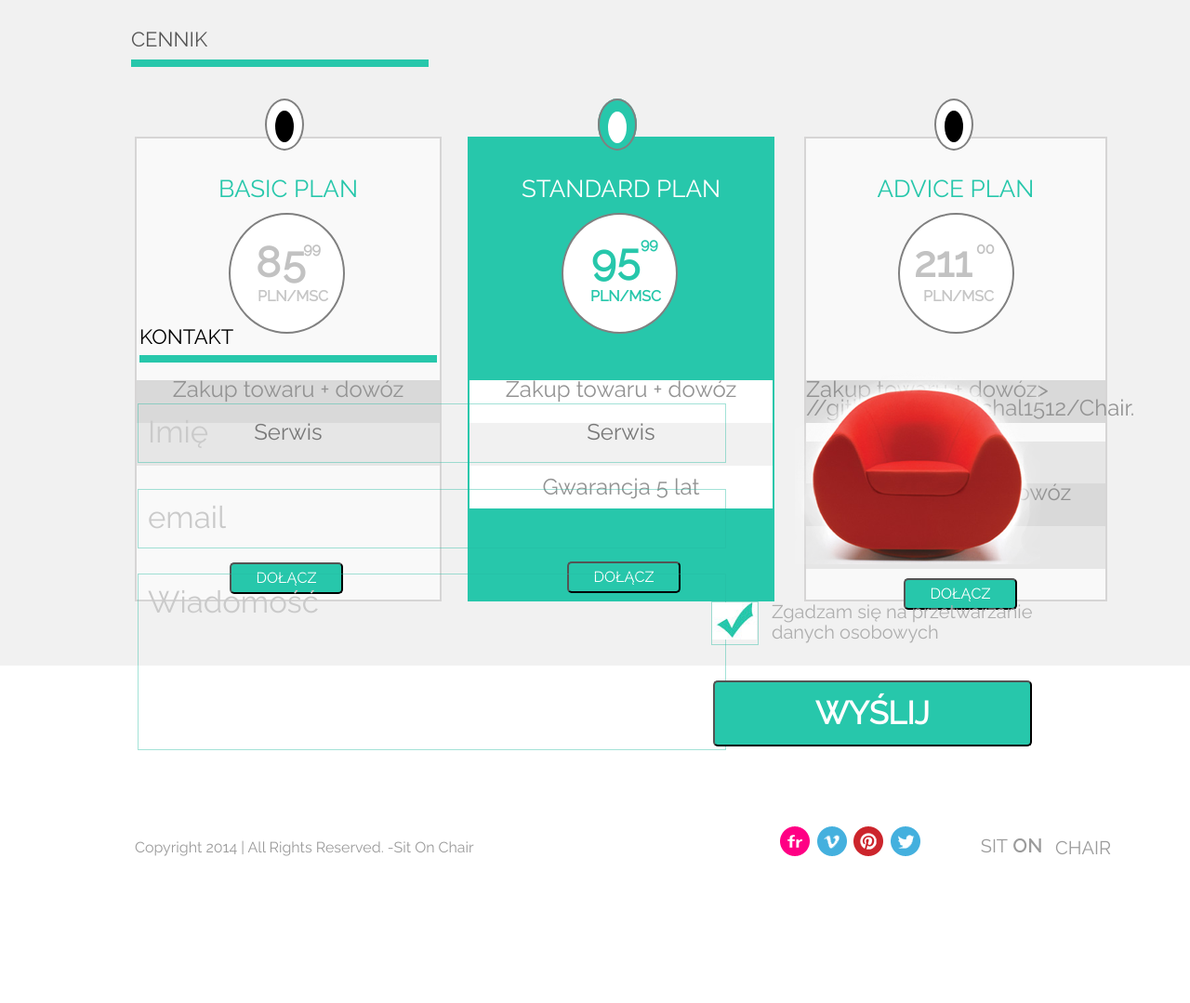
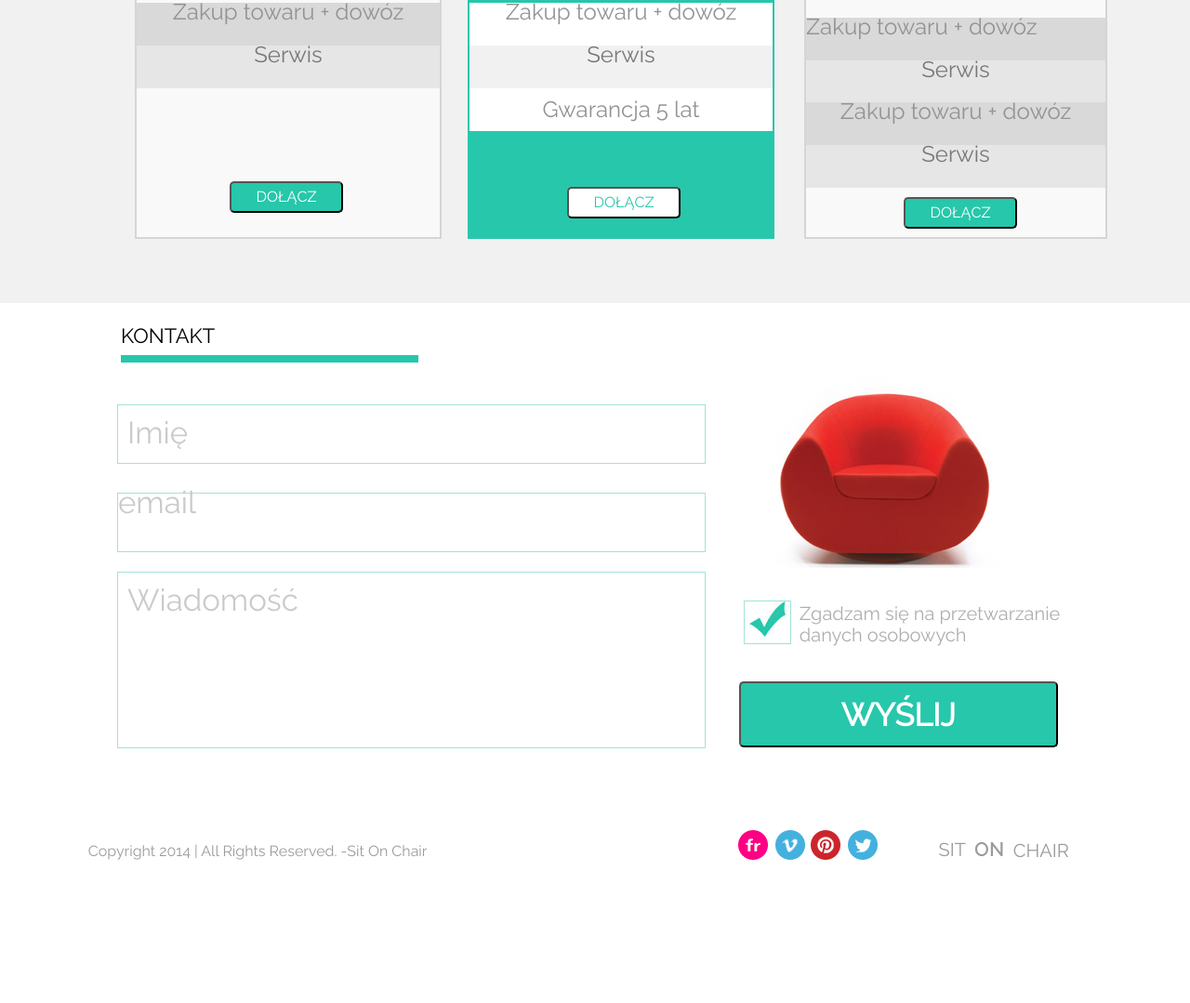
Before and after one commit to Michal1512/Chair, a website built with webpack: page index.html in a window 1280 px wide. Shown: the part 1303-2382 px from the top of the page at 93% size. Built offline with nearby package versions, Linux system fonts and the light colour scheme.

Commit message:
relative

```diff
--- a/index.html
+++ b/index.html
@@ -15,11 +15,17 @@
 <header>
     <nav>
         <p>SIT <span>ON</span> CHAIR</p>
-        <div>
+<!--        <div>-->
             <ul>
-                <li class="NavThree">O&NonBreakingSpace;FIRMIE</li>
+<!--                <div class "dropdown">-->
+                <li>FIRMIE</li>
+<!--                class="dropbtn">O&NonBreakingSpace;-->
+<!--                <div class"dropdowncontent">-->
+<!--        </div>-->
+<!--        </div>-->
                 <li class="NavThree">GALERIA</li>
                 <li class="NavThree">KONTAKT</li>
+
             </ul>
         </div>
 
@@ -28,7 +34,7 @@
 
 </header>
 <section class="sec1">
-    <a class="arrow arr_right"><</a>
+    <a class="arrowleft"><</a>
     <div class="img_container">
         <img src="images/black_chair.png" height="400" width="547">
 
@@ -39,12 +45,13 @@
         </p>
         <p>Lorem ipsum dolor sit amet, consectetur adipiscing elit. Curabitur ornare varius nunc ut
             ultricies. Donec vestibulum augue efficitur, gravida risus ac, pharetra nulla. Aenean a
-            rhoncus tellus, eget bibendum leo. Morbi mollis nisi vel </p>
+            rhoncus tellus, eget bibendum leo. Morbi mollis  </p>
         <button><span>ZOBACZ WIĘCEJ</span></button>
 
 
     </div>
-    <a class="arrow arr_left">></a>
+
+    <a class="arrowright">></a>
 
 </section>
 
@@ -110,9 +117,9 @@
             <div class="Plan">ADVICE PLAN</div>
             <div class="Circle"></div>
             <div class="Cont"><a class="Eight">211</a><span>00</span><a class="PLN">PLN/MSC</a>
-                <div class="Buy">Zakup towaru + dowóz>
-                    <git remote add origin https:>
-                    //github.com/Michal1512/Chair.</git>
+                <div class="Buy">Zakup towaru + dowóz
+                    <git remote add origin https:
+                    //github.com/Michal1512/Chair./git>
                     <div class="Service">Serwis</div>
                     <div class="warranty">Zakup towaru + dowóz</div>
                     <div class="guide">Serwis</div>
@@ -141,7 +148,7 @@
             <div class="Okimg">
                 <div class="Personal"><span>Zgadzam się na przetwarzanie danych osobowych</span>
                 </div>
-                <div class="Border"><img class="Ok" src="images/form_ok.jpg"></div>
+                <div class="Border"><img class="Verified" src="images/form_ok.jpg"></div>
             </div>
             <div class="Send">
                 <button>WYŚLIJ</button>
--- a/resources/css/scss/main/Section1.scss
+++ b/resources/css/scss/main/Section1.scss
@@ -1,16 +1,19 @@
 .sec1 {
     margin: 0 auto;
     Width: 100%;
-    padding: 120px 0;
+    height: 495px;
     background-image: linear-gradient(to top, #d0cfd7 0%, #eeeef0 34%, #fafafa 100%);
     display: flex;
 
-    .arrow{
-        width: 33px;
+    .arrowleft{
+        width: 33%;
         height: 42px;
         color: #24baa0;
         font-size: 78px;
         font-weight: 300;
+        position: relative;
+        left:200px;
+        top:200px;
     }
 
     .img_container {
@@ -31,7 +34,7 @@
 
 
     .Third {
-        Width: 28%;
+        Width: 34%;
         height: 500px;
         text-align: center;
         margin-top: 145px;
@@ -55,7 +58,7 @@
                 font-weight: 700;
             }
         }
-
+    }
         p {
             color: #000000;
             font-size: 14px;
@@ -84,5 +87,17 @@
                 text-transform: uppercase;
             }
         }
-    }
+
+        .arrowright{
+            width: 33%;
+            height: 42px;
+            color: #24baa0;
+            font-size: 78px;
+            font-weight: 300;
+            position: relative;
+            left:0px;
+            top:200px;
+        }
+
+
 }
--- a/resources/css/scss/main/Section3.scss
+++ b/resources/css/scss/main/Section3.scss
@@ -61,8 +61,8 @@
                 border-radius: 50%;
                 height: 130px;
                 width: 125px;
-                position: absolute;
-                top: 80px;
+                position: relative;
+                top: 50px;
                 left: 99px;
             }
 
@@ -71,14 +71,13 @@
 
                 .Eight {
                     width: 50px;
-                    width: 50px;
                     height: 39px;
                     color: #c2c2c2;
                     font-size: 45px;
                     font-weight: 700;
                     line-height: 20px;
                     position: relative;
-                    top: 90px;
+                    bottom:35px;
                     left: 128px;
                 }
 
@@ -90,7 +89,7 @@
                     font-weight: 700;
                     line-height: 20px;
                     position: relative;
-                    top: 90px;
+                    bottom:35px;
                     left: 130px;
                 }
 
@@ -100,7 +99,7 @@
                     font-weight: 700;
                     line-height: 20px;
                     position: relative;
-                    top: 65px;
+                    bottom:70px;
                     left: 128px;
                 }
 
@@ -110,9 +109,9 @@
                     font-weight: 700;
                     line-height: 20px;
                     text-transform: uppercase;
-                    position: absolute;
-                    right: 120px;
-                    top: 160px;
+                    position: relative;
+                    left:55px;
+                    bottom: 10px;
                 }
             }
 
@@ -123,7 +122,7 @@
                 height: 46px;
                 background: #d9d9d9;
                 position: relative;
-                top: 196px;
+                top: 50px;
                 color: #939393;
                 font-size: 24px;
                 font-weight: 400;
@@ -138,7 +137,7 @@
                 height: 46px;
                 background: #e6e6e6;
                 position: relative;
-                top: 196px;
+                top: 50px;
                 color: #787878;
                 font-size: 24px;
                 font-weight: 400;
@@ -161,6 +160,8 @@
                     font-weight: 500;
                     line-height: 20px;
                     text-transform: uppercase;
+                    position: relative;
+                    bottom:150px;
                 }
             }
         }
@@ -182,7 +183,7 @@
             border-radius: 50%;
             position: relative;
             left: 149px;
-            bottom: 210px;
+            bottom:340px;
         }
 
         .Standard {
@@ -218,8 +219,8 @@
                 border-radius: 50%;
                 height: 130px;
                 width: 125px;
-                position: absolute;
-                top: 80px;
+                position: relative;
+                top: 50px;
                 left: 99px;
             }
 
@@ -234,7 +235,7 @@
                     font-weight: 700;
                     line-height: 20px;
                     position: relative;
-                    top: 88px;
+                    bottom:45px;
                     left: 131px;
                 }
 
@@ -246,7 +247,7 @@
                     font-weight: 700;
                     line-height: 20px;
                     position: relative;
-                    top: 87px;
+                    bottom: 50px;
                     left: 132px;
                 }
 
@@ -256,7 +257,7 @@
                     font-weight: 700;
                     line-height: 20px;
                     position: relative;
-                    top: 60px;
+                    bottom: 75px;
                     left: 133px;
                 }
 
@@ -266,9 +267,9 @@
                     font-weight: 700;
                     line-height: 20px;
                     text-transform: uppercase;
-                    position: absolute;
-                    right: 120px;
-                    top: 160px;
+                    position: relative;
+                    left: 55px;
+                    bottom: 10px;
                 }
             }
 
@@ -279,7 +280,7 @@
                 height: 46px;
                 background: white;
                 position: relative;
-                top: 196px;
+                top: 50px;
                 color: #939393;
                 font-size: 24px;
                 font-weight: 400;
@@ -294,7 +295,7 @@
                 height: 46px;
                 background-color: #f1f1f1;
                 position: relative;
-                top: 196px;
+                top: 50px;
                 color: #787878;
                 font-size: 24px;
                 font-weight: 400;
@@ -310,7 +311,7 @@
                 height: 46px;
                 background: white;
                 position: relative;
-                top: 196px;
+                top: 50px;
                 color: #939393;
                 font-size: 24px;
                 font-weight: 400;
@@ -325,17 +326,17 @@
 
 
                 button {
-                    background: #27c7ab;
+                    background: #ffffff;
                     border-radius: 5px;
                     width: 122px;
                     height: 34px;
-                    color: #ffffff;
+                    color: #27c7ab;
                     font-size: 16px;
                     font-weight: 500;
                     line-height: 20px;
                     text-transform: uppercase;
                     position: relative;
-                    bottom: 47px;
+                    bottom: 190px;
                     left: 5px;
                 }
             }
@@ -358,7 +359,7 @@
             border-radius: 50%;
             position: relative;
             left: 149px;
-            bottom: 255px;
+            bottom:385px;
 
         }
 
@@ -377,25 +378,7 @@
             margin-left: 32px;
 
 
-            .Advice:Before {
-                content: " ";
-                border: solid 2px green;
-                background: green;
-                padding: 25px;
-                border-radius: 100%;
-                position: absolute;
-                left: 133px;
-                bottom: 476px;
-            }
 
-            .Advice:After {
-                content: " ";
-                border: solid 11px white;
-                border-radius: 100%;
-                position: absolute;
-                left: 148px;
-                bottom: 490px;
-            }
 
             .Plan {
                 color: #27c7ab;
@@ -452,9 +435,9 @@
                     font-weight: 700;
                     line-height: 20px;
                     text-transform: uppercase;
-                    position: absolute;
-                    right: 120px;
-                    top: 160px;
+                    position: relative;
+                    left: 45px;
+                    top: 110px;
                 }
             }
 
--- a/resources/css/scss/main/Section4_and_footer.scss
+++ b/resources/css/scss/main/Section4_and_footer.scss
@@ -19,16 +19,16 @@
             font-weight: 500;
             line-height: 20.37px;
             text-transform: uppercase;
-            position: absolute;
-            left: 150px;
-            top: 1655px;
+            position: relative;
+            left: 130px;
+            bottom: 195px;
         }
 
         .Blue {
             background-color: #27c7ab;
-            position: absolute;
-            left: 150px;
-            top: 1685px;
+            position: relative;
+            left: 130px;
+            bottom: 185px;
             width: 320px;
             height: 8px;
         }
@@ -37,9 +37,9 @@
             width: 633px;
             height: 64px;
             border: 1px solid rgba(36, 186, 160, 0.42);
-            position: absolute;
-            top: 1737px;
-            left: 148px;
+            position: relative;
+            bottom: 140px;
+            left: 126px;
 
             .Name {
                 color: #cacaca;
@@ -56,18 +56,17 @@
             width: 633px;
             height: 64px;
             border: 1px solid rgba(36, 186, 160, 0.42);
-            position: absolute;
-            top: 1829px;
-            left: 148px;
+            position: relative;
+            bottom: 109px;
+            left: 126px;
+
 
             .Email {
                 color: #cacaca;
                 font-size: 33px;
                 font-weight: 300;
                 line-height: 20.37px;
-                position: relative;
-                top: 20px;
-                left: 10px;
+
 
             }
         }
@@ -76,9 +75,9 @@
             width: 633px;
             height: 190px;
             border: 1px solid rgba(36, 186, 160, 0.42);
-            position: absolute;
-            top: 1920px;
-            left: 148px;
+            position: relative;
+            bottom: 88px;
+            left: 126px;
 
             .Message {
                 color: #cacaca;
@@ -104,7 +103,7 @@
         //    line-height: 21.37px;
         //}
     }
-}
+
 
     .Right {
         width: 34%;
@@ -112,9 +111,9 @@
 
         .Chair {
 
-        position: absolute;
-        top: 1700px;
-        left: 855px;
+            position: relative;
+            bottom: 145px;
+            right: 25px;
         }
 
         .Okimg {
@@ -122,15 +121,17 @@
             .Personal {
                 width: 300px;
                 height: 42px;
-            position: absolute;
-            top: 1950px;
-            right: 150px;
+                position: relative;
+
+                bottom: 110px;
+                left: 15px;
 
                 span {
                     color: #aeaeae;
                     font-size: 20px;
                     font-weight: 300;
                     line-height: 22.37px;
+
                 }
             }
 
@@ -138,16 +139,21 @@
                 width: 51px;
                 height: 47px;
                 border: 1px solid rgba(36, 186, 160, 0.42);
-            position: absolute;
-            top: 1950px;
-            right: 464px;
+                position: relative;
+                bottom: 155px;
+                right: 45px;
+
+                .Verified{
+
+                }
             }
         }
 
+
         .Send {
-        position: absolute;
-        top: 2035px;
-        right: 170px;
+            position: relative;
+            top: 5px;
+            right: 0px;
 
             button {
                 background-color: #27c7ab;
@@ -159,15 +165,18 @@
                 font-weight: 700;
                 line-height: 20.37px;
                 text-transform: uppercase;
+                position: relative;
+                bottom:120px;
+                right:50px;
             }
         }
 
         footer {
             width: 633px;
             height: 190px;
-        position: absolute;
-        top: 2185px;
-        left: 145px;
+            position: relative;
+            bottom: 33px;
+            right: 750px;
             color: #9b9b9b;
             font-size: 16px;
             font-weight: 500;
@@ -175,25 +184,25 @@
 
             .Ok {
                 position: relative;
-            left: 325px;
+                left: 330px;
                 top: 5px;
             }
 
             .Vimeo {
                 position: relative;
-            left: 325px;
+                left: 330px;
                 top: 5px;
             }
 
             .Print {
                 position: relative;
-            left: 325px;
+                left: 330px;
                 top: 5px;
             }
 
             .Twitter {
                 position: relative;
-            left: 325px;
+                left: 330px;
                 top: 5px;
             }
 
@@ -204,7 +213,8 @@
                 line-height: 21.37px;
                 text-transform: uppercase;
                 position: relative;
-            left: 385px;
+                left:390px;
+                top:0px;
             }
 
             .On {
@@ -215,7 +225,8 @@
                 font-weight: 600;
                 letter-spacing: 1px;
                 position: relative;
-            left: 386px;
+                left: 395px;
+                bottom:0px;
 
             }
 
@@ -227,8 +238,9 @@
                 line-height: 21.37px;
                 text-transform: uppercase;
                 position: relative;
-            left: 990px;
-            bottom: 20px;
+                left: 995px;
+                bottom: 22px;
             }
         }
     }
+}
--- a/resources/css/scss/main/common/Sos.scss
+++ b/resources/css/scss/main/common/Sos.scss
@@ -12,6 +12,7 @@ header {
         display: flex;
         align-items: center;
         justify-content: space-between;
+        flex-direction:row;
 
         p {
             width: 98px;
@@ -37,23 +38,47 @@ header {
 
             display: flex;
             justify-content: flex-end;
+            align-items: center;
             background: black;
             color: white;
             position: relative;
             right: 50px;
             margin-right: 20px;
-            li:nth-child(1){
-                &:hover{
-                    opacity: 0;
-                    &:hover{
-                        padding: 40px;
-                        width: 10px;
-                        background-color: black;
-                        opacity: 1;
-                    }
-                }
-            }
-
+            //li:nth-child(1){
+            //    &:hover{
+            //        opacity: 0;
+            //        &:hover{
+            //            padding: 40px;
+            //            width: 10px;
+            //            background-color: black;
+            //            opacity: 1;
+            //        }
+            //    }
+            //}
+            //.dropbtn {
+            //    background-color: black;
+            //    color: white;
+            //    padding: 16px;
+            //    font-size: 16px;
+            //    border: none;}
+            //.dropdown {
+            //    position: relative;
+            //    display: inline-block;
+            //
+            //    .dropdown-content {
+            //        display: none;
+            //        position: absolute;
+            //        background-color: #f1f1f1;
+            //        min-width: 160px;
+            //        box-shadow: 0px 8px 16px 0px rgba(0, 0, 0, 0.2);
+            //        z-index: 1;
+            //        .dropdown-content a:hover {background-color: #ddd;}
+            //
+            //        .dropdown:hover .dropdown-content {display: block;}
+            //
+            //        .dropdown:hover .dropbtn {background-color: #3e8e41;}
+            //    }
+            //}
             li {
                 align-items: center;
                 display: flex;
@@ -69,46 +94,57 @@ header {
 }
 
 
-@media (max-width: 680px) {
+@media (max-width: 850px) {
+    .sec1{
+     height:1000px;
+ }
     nav {
+
         height: 100px;
         Width: 100%;
         display: flex;
         flex-direction: column;
+
 
         p {
             margin-right: 120px;
             display: flex;
             justify-content: flex-start;
         }
+
+        ul {
+            display: flex;
+            background: green;
+            margin-left: 70px;
+        }
     }
-    ul {
-        display: flex;
-        background: green;
-        margin-left: 70px;
-    }
-
-    .Biggest {
+    .sec1 {
         display: flex;
         flex-direction: column;
         align-items: center;
         justify-content: center;
+       height: 1000px;
+        background-image: linear-gradient(to top, #d0cfd7 0%, #eeeef0 34%, #fafafa 100%);
 
-        .First {
-
-            img {
-                display: flex;
-                justify-content: center;
-            }
+        .arrowleft{
+            position: absolute;
+            left:-130px !important;
+            top:450px !important;
         }
-
-        .Second {
+        .Third{
+            position: absolute;
+            top:-300px;
 
         }
-
-        .Third {
-
-
+        .arrowright{
+            position: absolute;
+            top:-540px !important;
+            left:300px !important;
         }
     }
+    .img_container{
+        position: absolute;
+        top:450px;
+        left:50px;
+    }
 }
```
Lines whose indentation alone changed are shown as unchanged.
